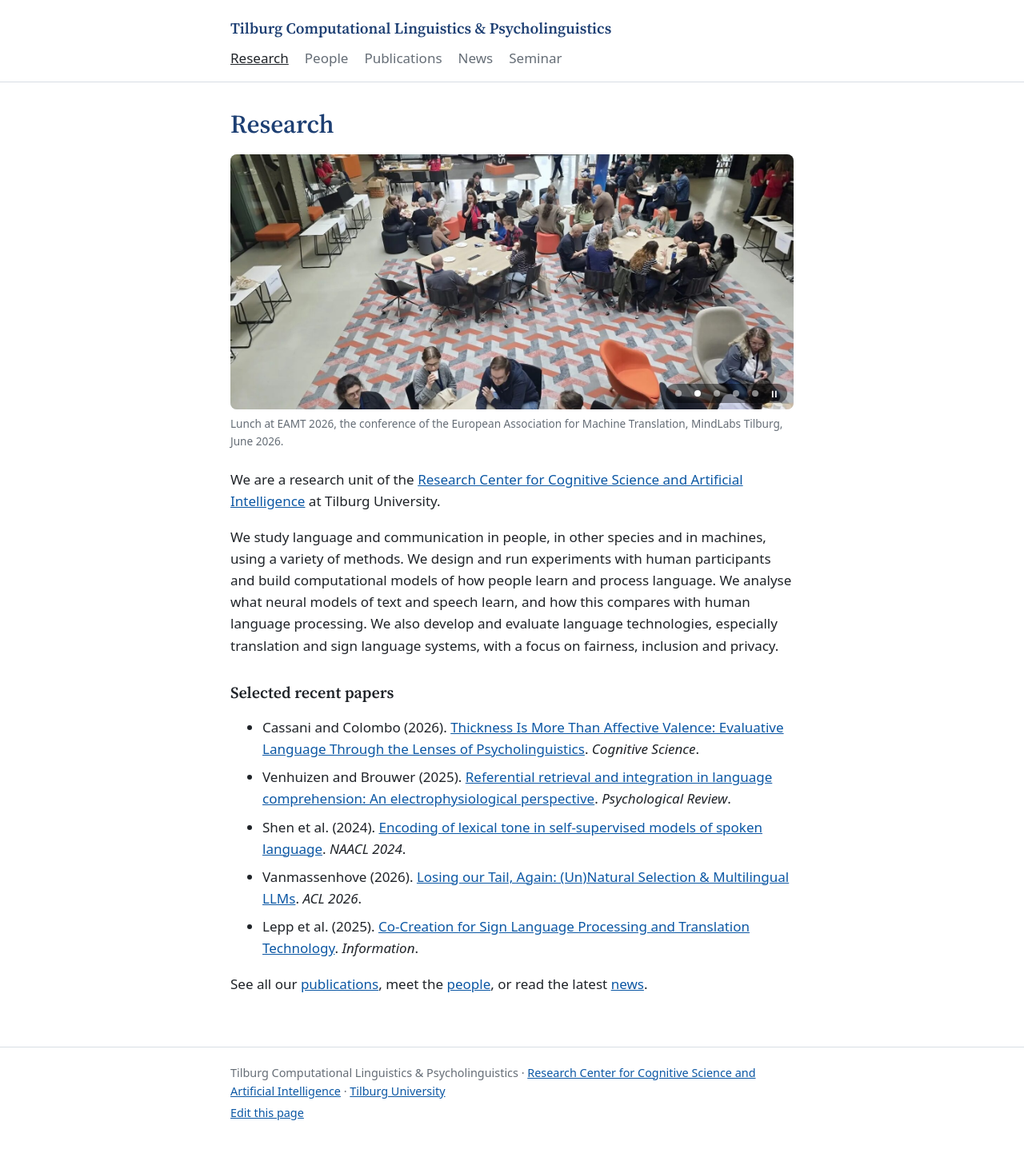
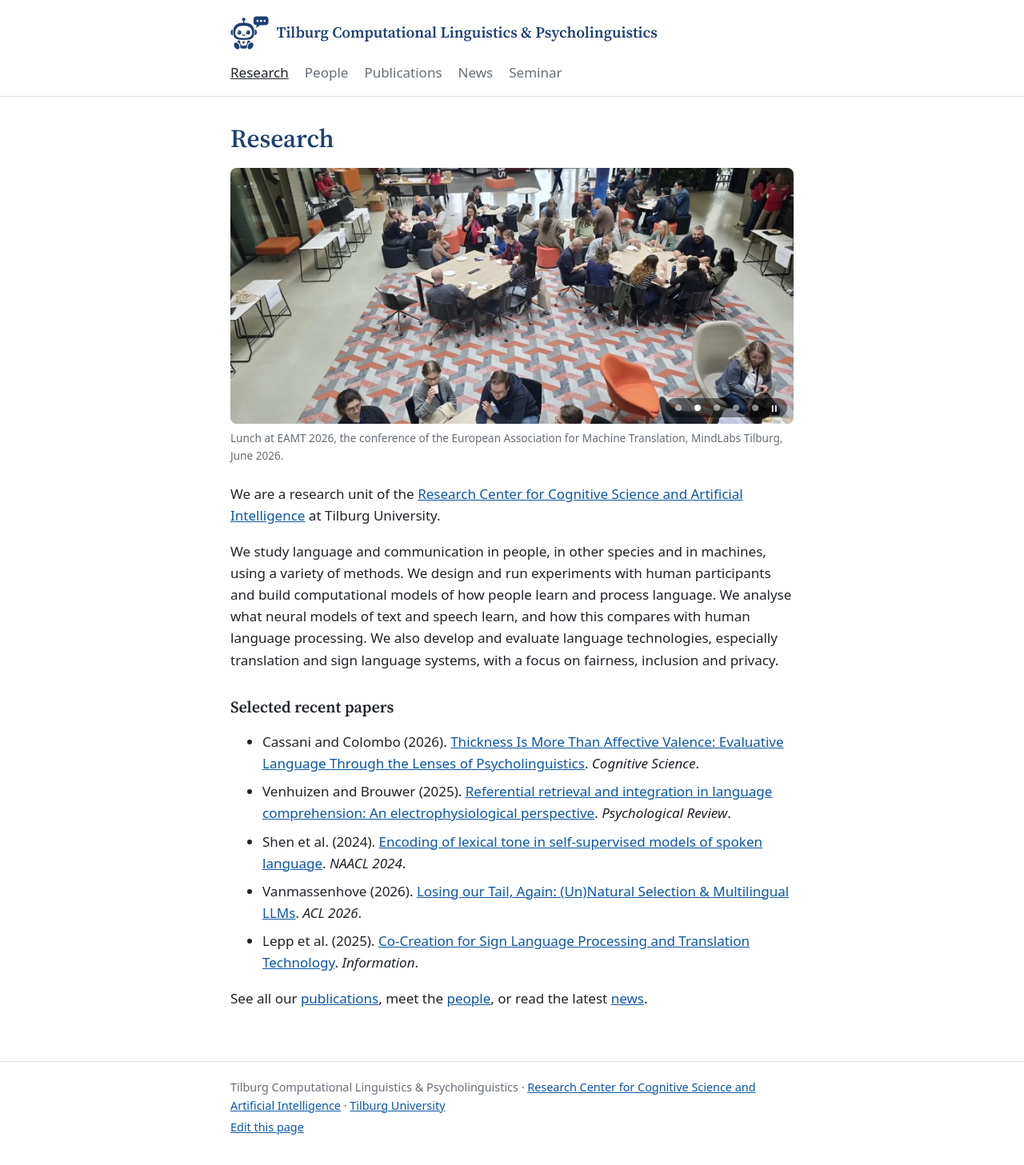
Before and after one commit to tcsai/language-computation, a Jekyll site: the page built from index.md, in a window 1280 px wide. Shown: the whole page at 80% size. Built offline with Jekyll 4.4.1, drawn with Linux system fonts in a browser that asks for light colours; our own code applies the rules of GitHub Pages for plain Markdown files.

Commit message:
Show the logo in the header and use it as the favicon
Co-Authored-By: Claude Opus 5.5 <noreply@anthropic.com>
Claude-Session: https://claude.ai/code/session_018siYZCWSnh7RRtWyJ3VbeZ

```diff
--- a/_layouts/default.html
+++ b/_layouts/default.html
@@ -4,13 +4,14 @@
   <meta charset="utf-8">
   <meta name="viewport" content="width=device-width, initial-scale=1">
   {% seo %}
+  <link rel="icon" href="{{ '/assets/img/logo.svg' | relative_url }}" type="image/svg+xml">
   <link rel="stylesheet" href="{{ '/assets/css/style.css' | relative_url }}?v={{ site.time | date: '%s' }}">
 </head>
 <body>
   <a class="skip-link" href="#content">Skip to content</a>
   <header class="site-header">
     <div class="container">
-      <a class="site-title" href="{{ '/' | relative_url }}">{{ site.title }}</a>
+      <a class="site-title" href="{{ '/' | relative_url }}"><img class="site-logo" src="{{ '/assets/img/logo.svg' | relative_url }}" alt="">{{ site.title }}</a>
       <nav class="site-nav" aria-label="Main">
         {%- for item in site.navigation %}
         <a href="{{ item.page | replace: '.md', '.html' | replace: 'index.html', '/' | relative_url }}"{% if page.path == item.page %} aria-current="page"{% endif %}>{{ item.title }}</a>
--- a/assets/css/style.css
+++ b/assets/css/style.css
@@ -74,7 +74,8 @@ h2 { font-size: 1.25rem; margin: 2rem 0 0.75rem; }
 
 /* Header */
 .site-header { border-bottom: 1px solid var(--border); padding-top: 1.25rem; padding-bottom: 1rem; text-wrap: balance; }
-.site-title { color: var(--accent); font-size: 1.2rem; text-decoration: none; }
+.site-title { display: inline-flex; align-items: center; gap: 0.6rem; color: var(--accent); font-size: 1.2rem; text-decoration: none; }
+.site-logo { flex: none; width: 3rem; height: auto; }
 .site-nav { display: flex; flex-wrap: wrap; gap: 0.25rem 1.25rem; margin-top: 0.5rem; }
 .site-nav a { color: var(--muted); text-decoration: none; }
 .site-nav a:hover, .site-nav a[aria-current="page"] { color: var(--text); text-decoration: underline; }
```
